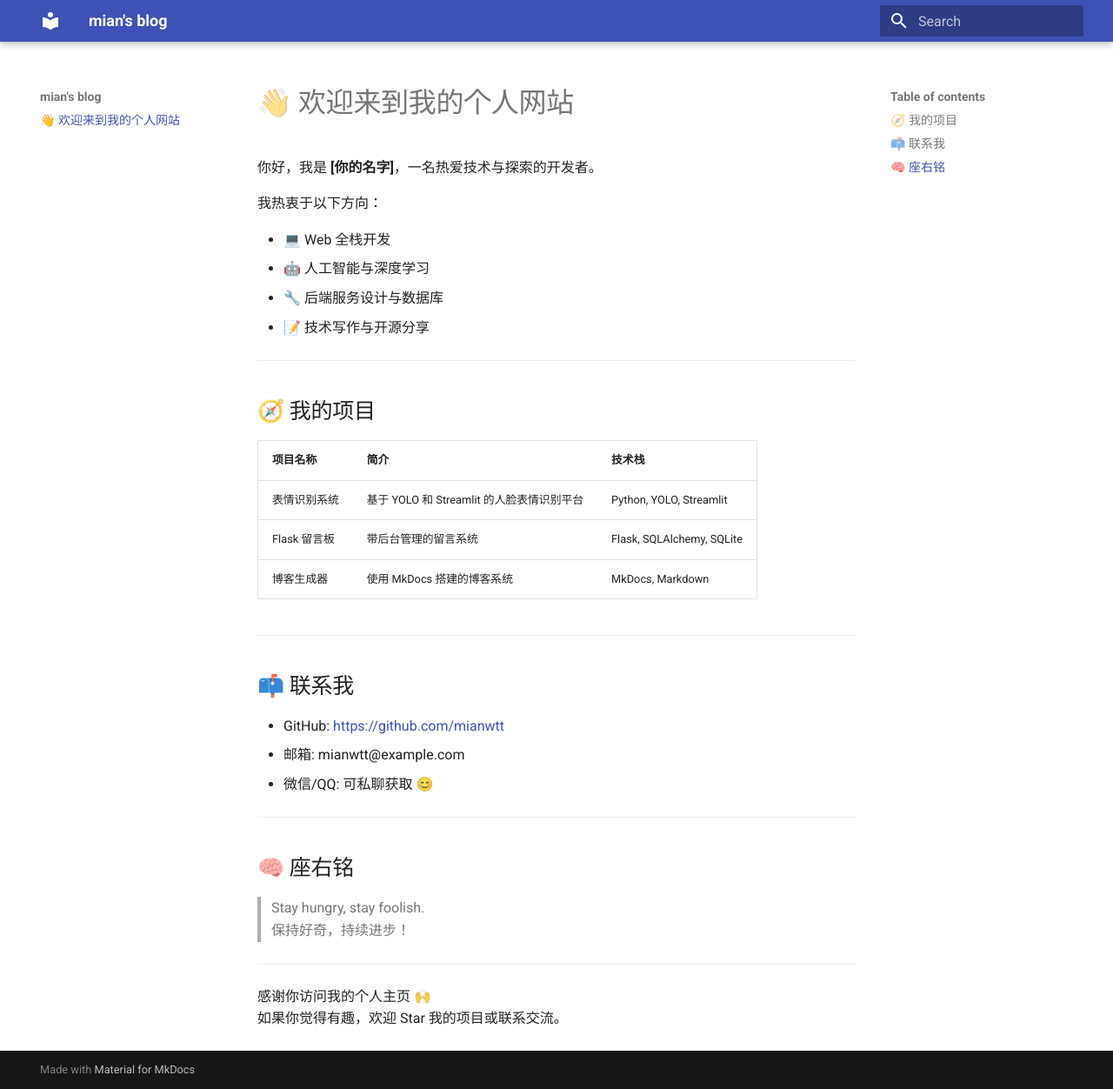
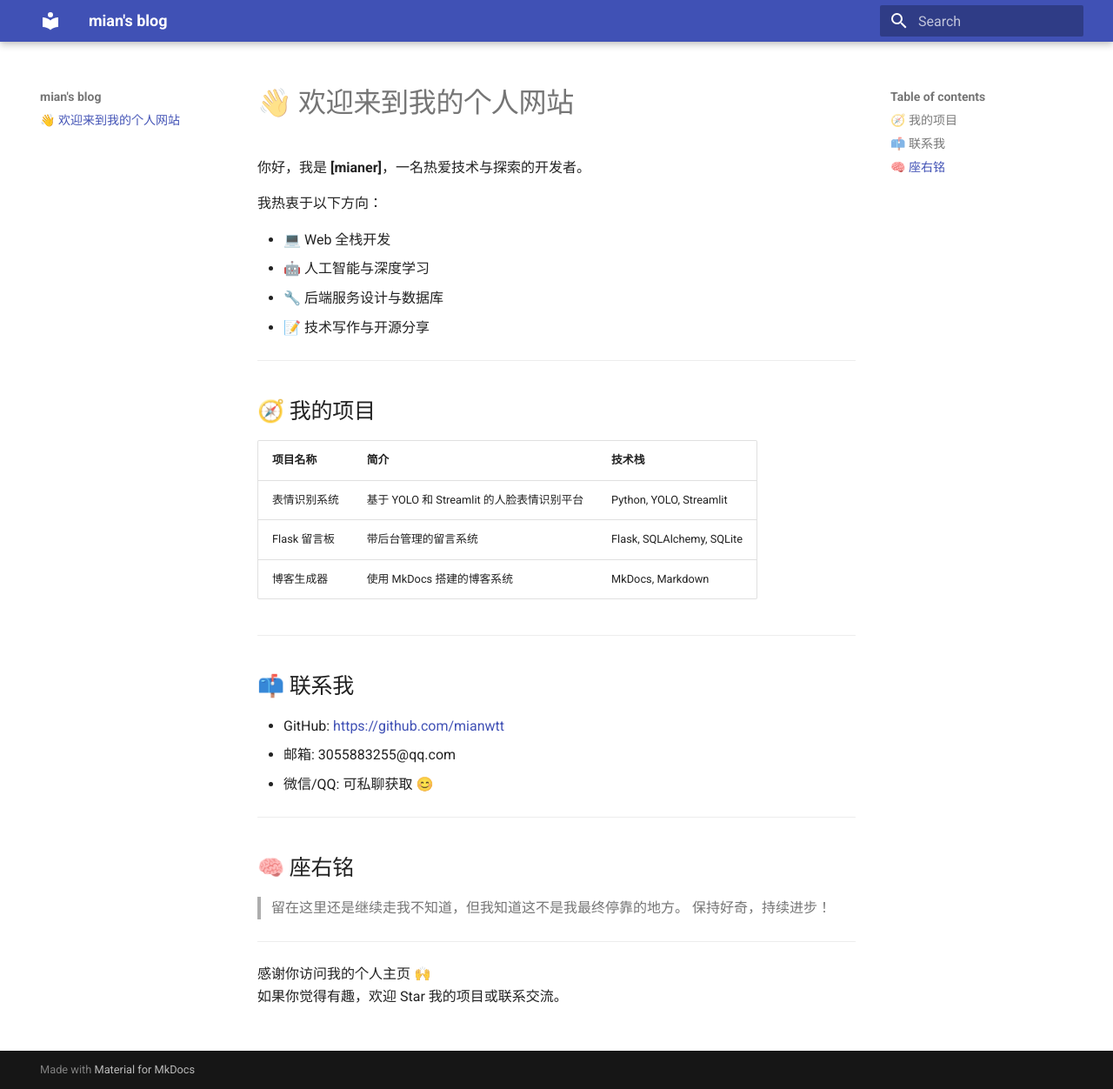
Before and after one commit to mianwtt/mianwtt.github.io, an MkDocs documentation site: the page built from docs/index.md, in a window 1280 px wide and 1252 px high. Shown: the whole window at 87% size. Built offline with MkDocs 1.6.1 and Material for MkDocs 9.7.7, drawn with Linux system fonts in a browser that asks for light colours.

Commit message:
Update index.md

```diff
--- a/docs/index.md
+++ b/docs/index.md
@@ -1,6 +1,6 @@
 # 👋 欢迎来到我的个人网站
 
-你好，我是 **[你的名字]**，一名热爱技术与探索的开发者。
+你好，我是 **[mianer]**，一名热爱技术与探索的开发者。
 
 我热衷于以下方向：
 
@@ -24,14 +24,14 @@
 ## 📫 联系我
 
 - GitHub: [https://github.com/mianwtt](https://github.com/mianwtt)
-- 邮箱: mianwtt@example.com
+- 邮箱: 3055883255@qq.com
 - 微信/QQ: 可私聊获取 😊
 
 ---
 
 ## 🧠 座右铭
 
-> Stay hungry, stay foolish.
+> 留在这里还是继续走我不知道，但我知道这不是我最终停靠的地方。
 > 保持好奇，持续进步！
 
 ---
```
